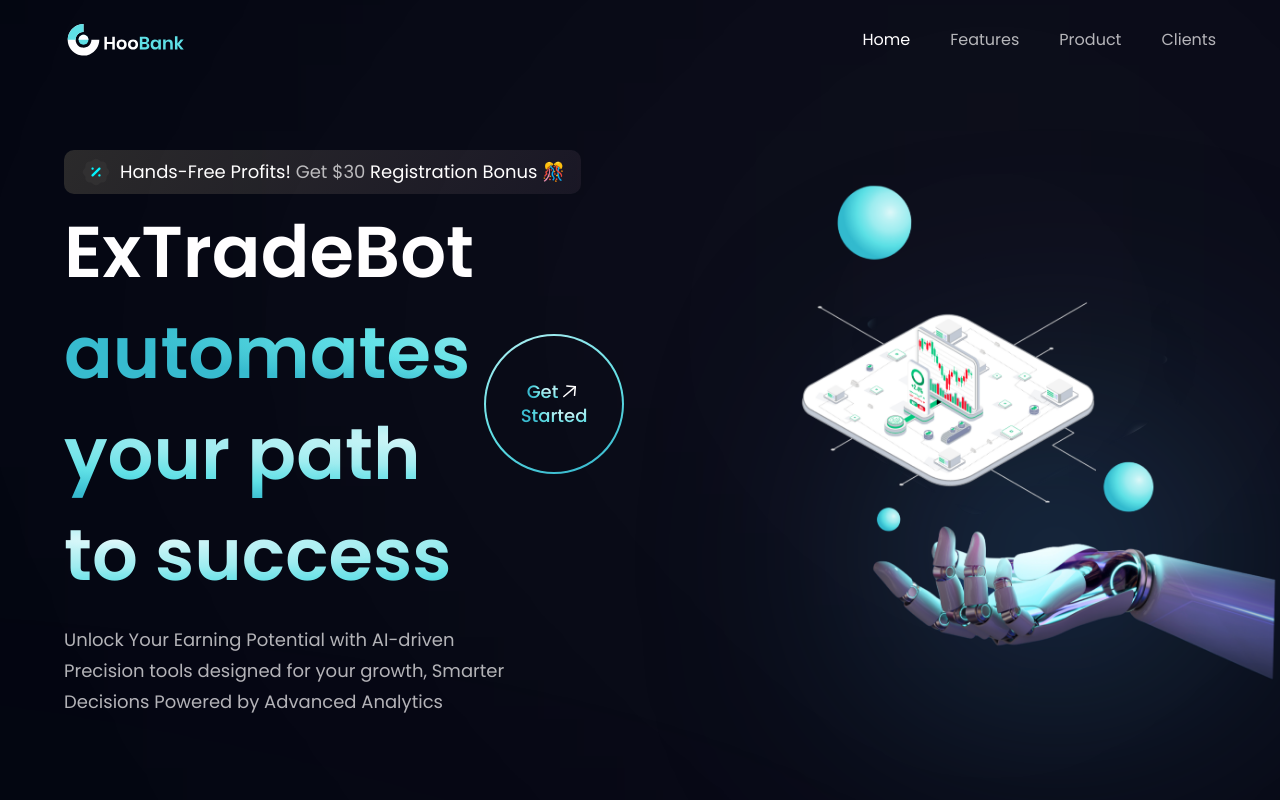
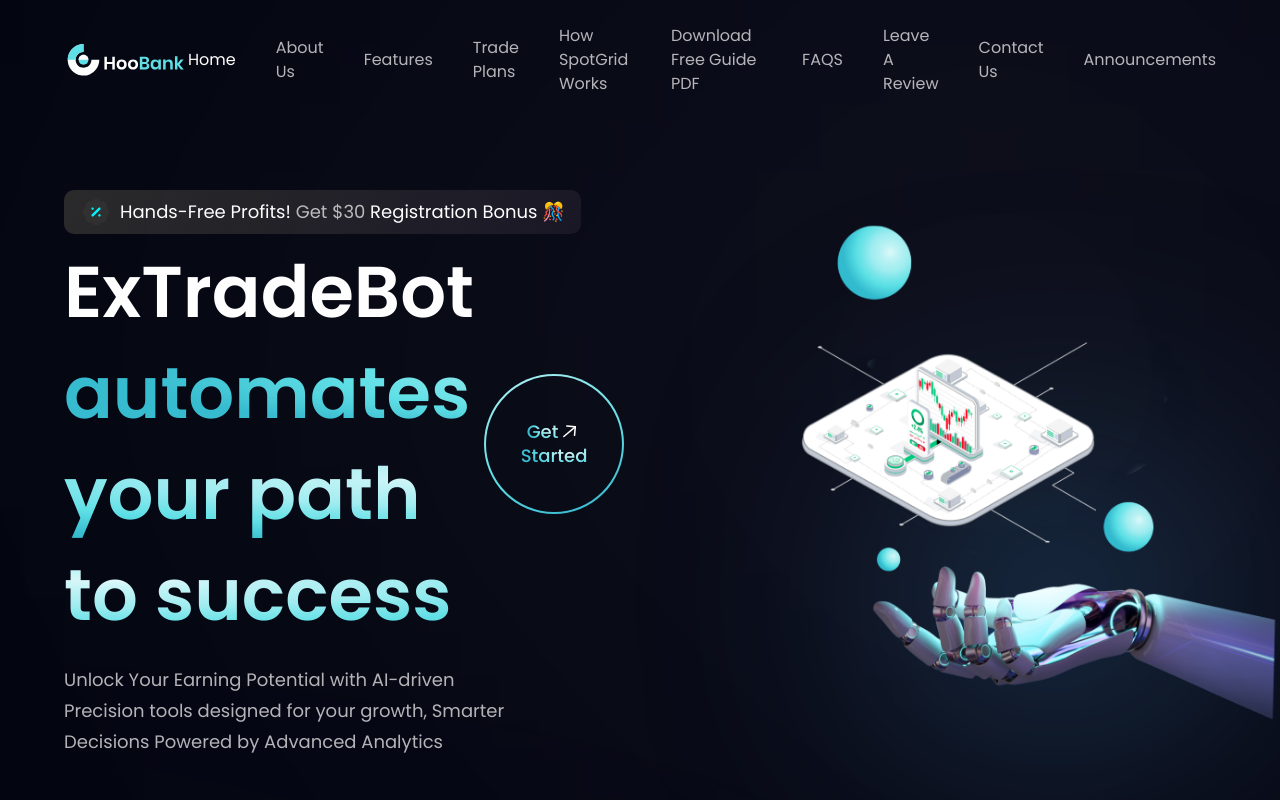
Before and after one commit to 6ix78/BigL, a React (Vite) app: page / in a window 1280 px wide. Shown: the top 800 px of the page. Built offline with nearby package versions, Linux system fonts and the light colour scheme.

Commit message:
Update index.js

```diff
--- a/src/constants/index.js
+++ b/src/constants/index.js
@@ -5,17 +5,41 @@
     id: "home",
     title: "Home",
   },
+   {
+    id: "clients",
+    title: "About Us",
+  },
   {
     id: "features",
     title: "Features",
   },
   {
     id: "product",
-    title: "Product",
+    title: "Trade Plans",
   },
   {
     id: "clients",
-    title: "Clients",
+    title: "How SpotGrid Works",
+  },
+   {
+    id: "clients",
+    title: "Download Free Guide PDF",
+  },
+   {
+    id: "clients",
+    title: "FAQS",
+  },
+   {
+    id: "clients",
+    title: "Leave A Review",
+  },
+   {
+    id: "clients",
+    title: "Contact Us",
+  },
+   {
+    id: "clients",
+    title: "Announcements",
   },
 ];
 
```
